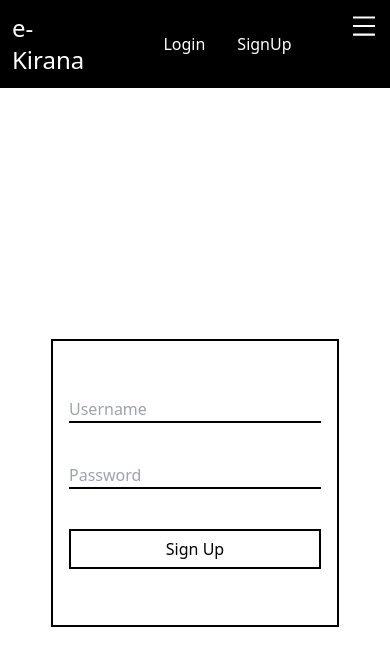
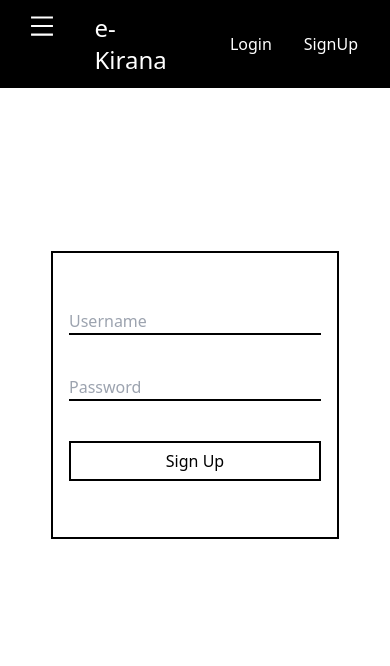
Before and after one commit to Subham-Beura/ekirana, a Next.js app: page /signup in a window 390 px wide. Shown: the top 666 px of the page. Built offline with nearby package versions, Linux system fonts and the light colour scheme.

Commit message:
Dropdown fullscreen

```diff
--- /dev/null
+++ b/components/Dropdown.tsx
@@ -0,0 +1,21 @@
+import Link from "next/link";
+
+export function Dropdown(props: { isOpen: boolean }) {
+  return (
+    <ul
+      className={`${
+        props.isOpen ? "h-screen" : "h-0"
+      }   mx-10 w-[100vw]  items-center justify-between overflow-hidden px-3  md:flex md:w-[50vw]  `}
+    >
+      <Link href={"/"} className="menu-button">
+        <li>Home</li>
+      </Link>
+      <Link href={"/orders"} className="menu-button">
+        <li>My Orders</li>
+      </Link>
+      <Link href={"/cart"} className="menu-button">
+        <li>My Cart</li>
+      </Link>
+    </ul>
+  );
+}
--- a/components/Navbar.tsx
+++ b/components/Navbar.tsx
@@ -1,26 +1,14 @@
 import Link from "next/link";
 import { AiOutlineMenu, AiOutlineClose } from "react-icons/ai";
 import { useState } from "react";
+import { Dropdown } from "./Dropdown";
 
 const Navbar = () => {
   let [isOpen, setIsOpen] = useState(false);
 
   return (
-    <div className="flex h-fit  flex-col items-center justify-start bg-black px-4 text-white md:flex-row md:justify-between  ">
-      <div className="flex w-[100vw] justify-between  md:w-fit">
-        <Link href="/">
-          <h1 className=" w-[30vw] p-3 text-left text-2xl md:w-fit">
-            e-Kirana
-          </h1>
-        </Link>
-        <div className="flex w-fit flex-row md:hidden ">
-          <button className="button md:w-24 ">
-            <Link href="/login">Login</Link>
-          </button>
-          <button className="button md:w-24 ">
-            <Link href="/signup">SignUp</Link>
-          </button>
-        </div>
+    <div className="fixed z-10 flex h-fit w-screen flex-col  bg-black px-4 text-white md:flex-row md:justify-between ">
+      <div className="flex  justify-between  md:w-fit">
         {isOpen ? (
           <AiOutlineClose
             className="m-3 h-7  w-7 md:hidden"
@@ -32,22 +20,24 @@ const Navbar = () => {
             onClick={() => setIsOpen(!isOpen)}
           />
         )}
+        <Link href="/">
+          <h1 className=" w-[30vw] p-3 text-left text-2xl md:w-fit">
+            e-Kirana
+          </h1>
+        </Link>
+
+        <div className="flex w-fit flex-row md:hidden ">
+          <button className="button md:w-24 ">
+            <Link href="/login">Login</Link>
+          </button>
+          <button className="button md:w-24 ">
+            <Link href="/signup">SignUp</Link>
+          </button>
+        </div>
       </div>
-      <ul
-        className={`${
-          isOpen ? "h-fit" : "h-0"
-        }  mx-10 w-[100vw]  items-center justify-between overflow-hidden px-3  md:flex md:w-[50vw]  `}
-      >
-        <Link href={"/"} className="menu-button">
-          <li>Home</li>
-        </Link>
-        <Link href={"/orders"} className="menu-button">
-          <li>My Orders</li>
-        </Link>
-        <Link href={"/cart"} className="menu-button">
-          <li>My Cart</li>
-        </Link>
-      </ul>
+
+      <Dropdown isOpen={isOpen} />
+
       <div className=" hidden w-fit md:flex">
         <Link href="/login">
           <button className="button md:w-24 ">Login</button>
```
